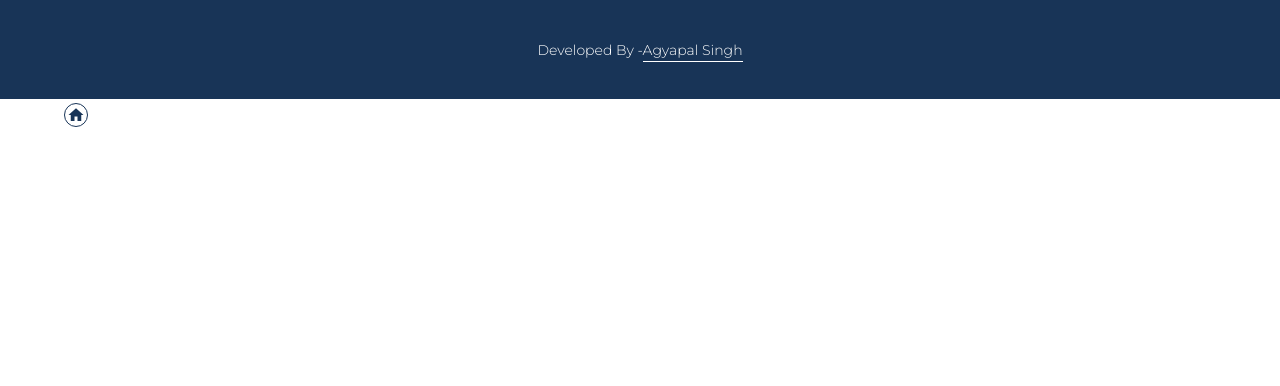
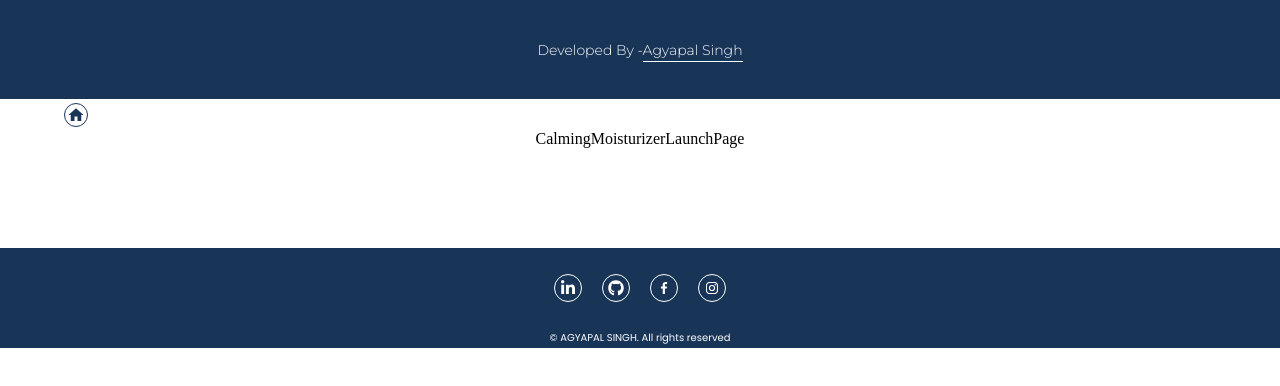
Before and after one commit to AgyapalSingh/React-Templates-Projects, a React (Vite) app: page /calming-moisturizer-launch-page in a window 1280 px wide. Shown: the top 386 px of the page. Built offline with nearby package versions, Linux system fonts and the light colour scheme.

Commit message:
Calming Launch PAge Animatiopn Created

```diff
--- a/src/App.jsx
+++ b/src/App.jsx
@@ -8,6 +8,7 @@ import Careers from "./Components/Template/Careers";
 import Faqs from "./Components/Template/Faqs";
 import AffiliateProgram from "./Components/Template/AffiliateProgram";
 import TintedLaunchPage from "./Components/Animations/TintedLaunchPage";
+import CalmingMoisturizerLaunchPage from "./Components/Animations/CalmingMoisturizerLaunchPage";
 
 function App() {
   const [showTopButton, setShowTopButton] = useState(false);
@@ -39,6 +40,7 @@ function App() {
         <Route path="/careers-page" element={<Careers />} />
         <Route path="/faqs-page" element={<Faqs/>} />
         <Route path="/tinted-sunscreen-launch-page" element={<TintedLaunchPage/>} />
+        <Route path="/calming-moisturizer-launch-page" element={<CalmingMoisturizerLaunchPage/>} />
       </Routes>
       <Footer />
     </>
--- /dev/null
+++ b/src/Components/Animations/CalmingMoisturizerLaunchPage.jsx
@@ -0,0 +1,11 @@
+import React from 'react'
+
+const CalmingMoisturizerLaunchPage = () => {
+  return (
+    <main className="ag-tempalte-container">
+      <div>CalmingMoisturizerLaunchPage</div>
+    </main>
+  )
+}
+
+export default CalmingMoisturizerLaunchPage;
--- a/src/Data/AnimationData.json
+++ b/src/Data/AnimationData.json
@@ -12,7 +12,7 @@
     "title": "Calming Moisturizer Launch Page",
     "description": "Animation Using GSAP and Scroll Trigger",
     "description-2": "Calming Moisturizer.  ",
-    "linkTo": "careers-page",
+    "linkTo": "calming-moisturizer-launch-page",
     "img": "/imgs/Affliliate-project.png"
   }
 ]
```
